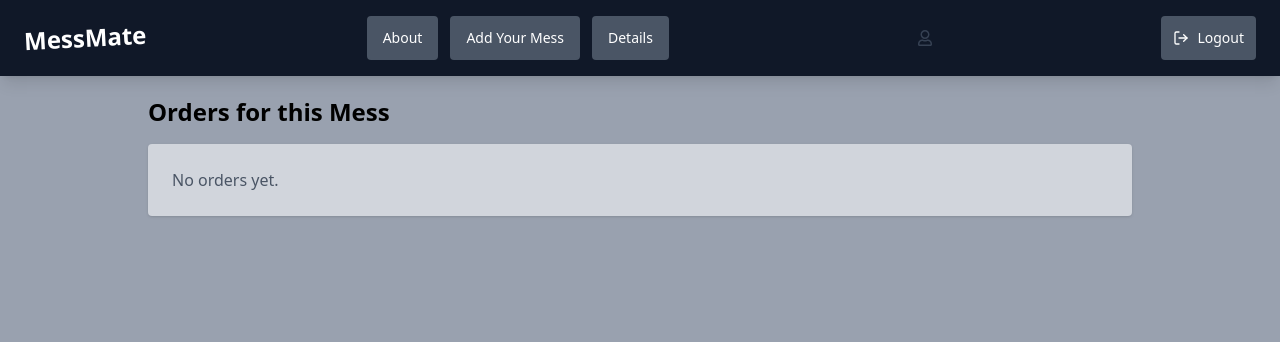
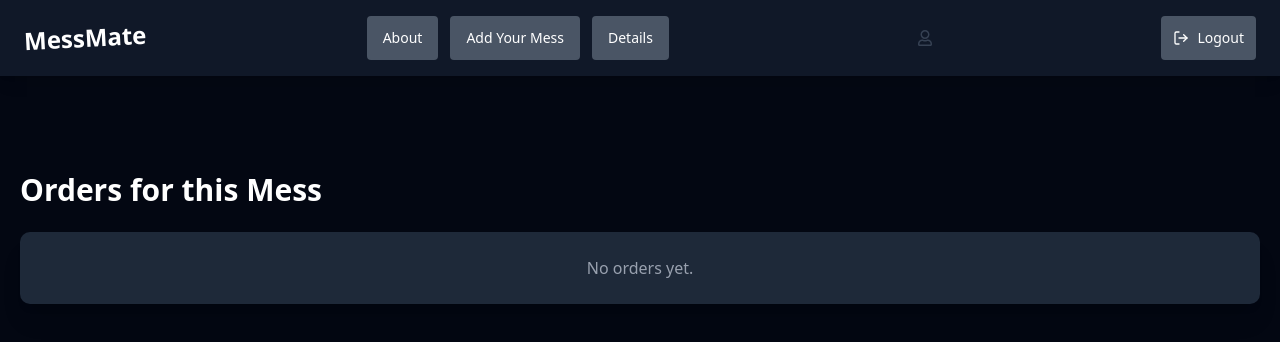
Before and after one commit to durgaprasadg1/MessMate, a Next.js app: page /mess/1/orders in a window 1280 px wide. Shown: the top 342 px of the page. Built offline with nearby package versions, Linux system fonts and the light colour scheme; no server answers; the database is empty.

Commit message:
Added menu meal times and appearing of mess details for monthly mess

```diff
--- a/Component/Owner/Panel.jsx
+++ b/Component/Owner/Panel.jsx
@@ -45,11 +45,11 @@ const Panel = ({ mess }) => {
         toast.error("Error: " + err.message);
       } else {
         toast.success("Mess deleted successfully");
-        router.push(`/owner/${session?.user?.id}/mess-details`);
+        router.push(`/owner/${session?.user?.id}`);
       }
-      router.refresh();
     } catch (error) {
       console.error("Delete failed:", error);
+      toast.error("Failed to delete mess");
     }
   };
 
--- a/app/mess/[id]/orders/page.jsx
+++ b/app/mess/[id]/orders/page.jsx
@@ -109,7 +109,7 @@ export default function OrdersPage() {
         header: "Order",
         enableSorting: false,
         cell: ({ row }) => (
-          <span className="font-mono text-xs">
+          <span className="font-mono text-xs text-white">
             {String(row.original._id).slice(0, 8)}
           </span>
         ),
@@ -120,18 +120,24 @@ export default function OrdersPage() {
         accessorFn: (row) =>
           (row.consumer && (row.consumer.username || row.consumer.email)) ||
           "Unknown",
-        cell: ({ getValue }) => <span>{getValue()}</span>,
+        cell: ({ getValue }) => (
+          <span className="text-white">{getValue()}</span>
+        ),
       },
       {
         accessorKey: "selectedDishName",
         header: "Dish",
-        cell: ({ getValue }) => <span>{getValue() || "-"}</span>,
+        cell: ({ getValue }) => (
+          <span className="text-white">{getValue() || "-"}</span>
+        ),
       },
       {
         accessorKey: "noOfPlate",
         header: "Plates",
         cell: ({ getValue }) => (
-          <span className="block text-center">{getValue() ?? 0}</span>
+          <span className="block text-center text-white font-semibold">
+            {getValue() ?? 0}
+          </span>
         ),
       },
       {
@@ -139,7 +145,7 @@ export default function OrdersPage() {
         header: "Amount",
         accessorFn: (row) => (row.totalPrice || 0) / 100,
         cell: ({ getValue }) => (
-          <span className="block text-right ">
+          <span className="block text-right text-white font-semibold">
             ₹{(getValue() || 0).toFixed(2)}
           </span>
         ),
@@ -157,15 +163,15 @@ export default function OrdersPage() {
           if (status === "paid" && !o.done) label = "pending";
 
           let classes =
-            "inline-block px-2 py-1 rounded-full text-xs font-medium ";
+            "inline-block px-2 py-1 rounded-full text-xs font-semibold ";
           if (status === "completed") {
-            classes += "bg-green-100 text-green-700";
+            classes += "bg-green-600 text-white";
           } else if (status === "refunded" || isCancelled) {
-            classes += "bg-red-100 text-red-700";
+            classes += "bg-red-600 text-white";
           } else if (status === "paid") {
-            classes += "bg-yellow-100 text-yellow-700";
+            classes += "bg-yellow-500 text-black";
           } else {
-            classes += "bg-gray-100 text-gray-700";
+            classes += "bg-gray-600 text-white";
           }
 
           return <span className={classes}>{label}</span>;
@@ -177,7 +183,7 @@ export default function OrdersPage() {
         cell: ({ getValue }) => {
           const val = getValue();
           return (
-            <span className="whitespace-nowrap">
+            <span className="whitespace-nowrap text-white">
               {val ? new Date(val).toLocaleString() : "-"}
             </span>
           );
@@ -208,27 +214,31 @@ export default function OrdersPage() {
 
   const data = useMemo(
     () =>
-      (orders || []).slice().sort(
-        (a, b) =>
-          new Date(b.createdAt).getTime() - new Date(a.createdAt).getTime()
-      ),
+      (orders || [])
+        .slice()
+        .sort(
+          (a, b) =>
+            new Date(b.createdAt).getTime() - new Date(a.createdAt).getTime()
+        ),
     [orders]
   );
 
   if (loading) return <LoadingComponent />;
 
   return (
-    <div className="min-h-screen bg-gray-400 text-black">
+    <div className="min-h-screen bg-gray-950 text-white">
       <OwnerNavbar />
 
-      <div className="p-5 max-w-5xl mx-auto">
-        <div className="flex flex-col gap-3 sm:flex-row sm:items-center sm:justify-between mb-4">
-          <h2 className="text-2xl font-semibold">Orders for this Mess</h2>
+      <div className="p-5 max-w-7xl mx-auto pt-20 sm:pt-24">
+        <div className="flex flex-col gap-3 sm:flex-row sm:items-center sm:justify-between mb-6">
+          <h2 className="text-2xl sm:text-3xl font-extrabold text-white">
+            Orders for this Mess
+          </h2>
 
           {isOwner && data.length > 0 && (
             <button
               onClick={handleClickOfDelete}
-              className="px-3 py-2 rounded text-sm bg-gray-600 text-white hover:bg-black transition-colors"
+              className="px-4 py-2 rounded text-sm bg-red-600 text-white hover:bg-red-700 transition-colors font-medium"
             >
               Delete All Completed Orders
             </button>
@@ -236,7 +246,7 @@ export default function OrdersPage() {
         </div>
 
         {data.length === 0 ? (
-          <div className="p-6 bg-gray-300 rounded shadow-sm text-gray-600">
+          <div className="p-6 bg-gray-800 rounded-lg shadow-xl text-gray-400 text-center">
             No orders yet.
           </div>
         ) : (
```
